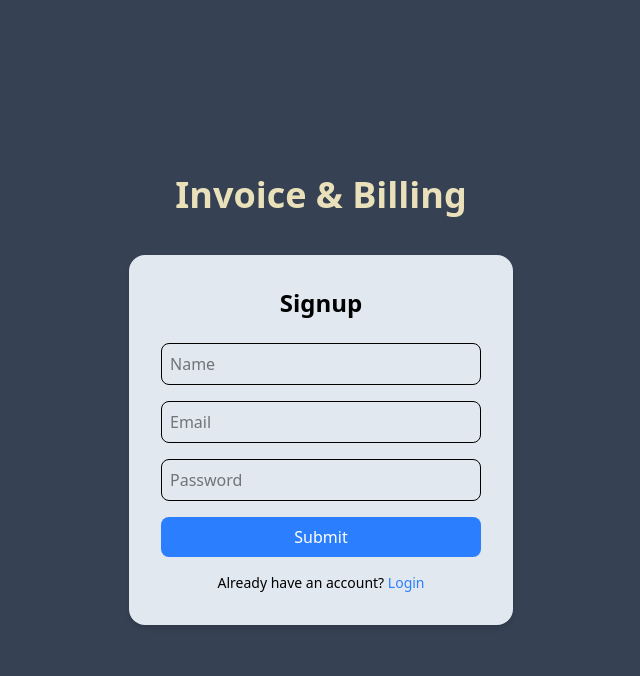
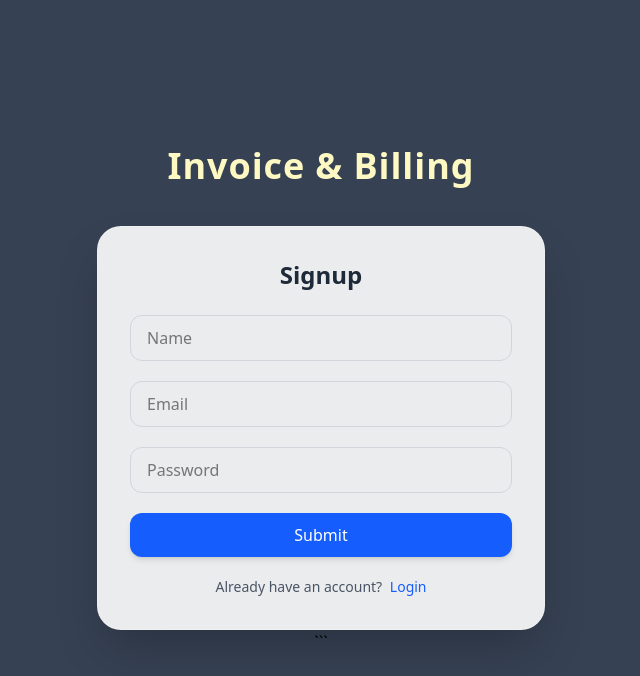
Before and after one commit to piyushkale/Invoice-and-Billing-WebApp, a website: page frontend/index.html in a window 1280 px wide. Both pictures are taken after a click on the button "Signup". Shown: the whole page, without its empty margins (319-959 px from the left). Drawn offline with nearby package versions, Linux system fonts and the light colour scheme.

Commit message:
Improved Tailwind classes

````diff
--- a/frontend/admin-dashboard.js
+++ b/frontend/admin-dashboard.js
@@ -51,7 +51,7 @@ function displayPendingRequests(data) {
         </div>`;
   data.map((biz, i) => {
     pendingContainer.innerHTML += `  <div
-          class="flex justify-around p-2 items-center flex-row text-slate-800/80 bg-black/10"
+          class="flex justify-around p-2 items-center flex-row text-slate-200 bg-black/10"
         >
           <h2>${i + 1}. ${biz.name}</h2>
           <h3>${biz.email}</h3>
@@ -264,12 +264,16 @@ async function loadAnalyticalData() {
       headers: { Authorization: token },
     });
     const data = res.data;
-    console.log(data);
+
+
     document.getElementById("topUser").innerText = data.topUser?.name
       ? data.topUser.name
       : "N/A";
     document.getElementById("total30").innerText = data.total30DayInvoices
       ? data.total30DayInvoices
+      : "N/A";
+    document.getElementById("premiumUsers").innerText = data.premiumUsersCount
+      ? data.premiumUsersCount
       : "N/A";
     document.getElementById("totalUsers").innerText = data.totalUsers
       ? data.totalUsers
--- a/frontend/index.html
+++ b/frontend/index.html
@@ -7,50 +7,91 @@
   </head>
 
   <body class="bg-gray-700 flex flex-col items-center justify-center h-screen">
-    <h2 class="text-4xl text-amber-100 mb-10 opacity-90 font-bold">Invoice & Billing</h2>
-    <div class="bg-slate-200 p-8 rounded-2xl shadow-md w-96">
-      <h2 id="title" class="text-2xl font-bold mb-6 text-center">Login</h2>
+    <!doctype html>
 
-      <form id="authForm" class="space-y-4">
-        <!-- Name (only for signup) -->
+    <html lang="en">
+      <head>
+        <meta charset="UTF-8" />
+        <title>Auth</title>
+        <link href="./src/output.css" rel="stylesheet" />
+      </head>
+
+      <body>
+        <div class="w-full max-w-md">
+          <!-- Heading -->
+          <h2
+            class="text-4xl font-extrabold text-center text-yellow-100 tracking-wide mb-10"
+          >
+            Invoice & Billing
+          </h2>
+
+          <!-- Card -->
+          <div
+            class="bg-white/90 backdrop-blur-md border border-white/20 p-8 rounded-3xl shadow-2xl"
+          >
+            <h2
+              id="title"
+              class="text-2xl font-semibold text-gray-800 text-center mb-6"
+            >
+              Login
+            </h2>
+
+            <form id="authForm" class="space-y-5">
+              <!-- Name -->
               <input
                 type="text"
                 id="name"
                 placeholder="Name"
-          class="w-full p-2 border rounded-lg hidden"
+                class="w-full px-4 py-2.5 border border-gray-300 rounded-xl focus:outline-none focus:ring-2 focus:ring-blue-500 focus:border-transparent transition hidden"
               />
 
+              <!-- Email -->
               <input
                 type="email"
                 id="email"
                 placeholder="Email"
-          class="w-full p-2 border rounded-lg"
+                class="w-full px-4 py-2.5 border border-gray-300 rounded-xl focus:outline-none focus:ring-2 focus:ring-blue-500 focus:border-transparent transition"
                 required
               />
 
+              <!-- Password -->
               <input
                 type="password"
                 id="password"
                 placeholder="Password"
-          class="w-full p-2 border rounded-lg"
+                class="w-full px-4 py-2.5 border border-gray-300 rounded-xl focus:outline-none focus:ring-2 focus:ring-blue-500 focus:border-transparent transition"
                 required
               />
 
+              <!-- Button -->
               <button
                 type="submit"
-          class="w-full bg-blue-500 text-white py-2 rounded-lg hover:bg-blue-600"
+                class="w-full bg-blue-600 text-white py-2.5 rounded-xl font-medium hover:bg-blue-700 active:scale-[0.98] transition-all duration-150 shadow-md"
               >
                 Submit
               </button>
 
-        <p class="text-center text-sm">
+              <!-- Toggle -->
+              <p class="text-center text-sm text-gray-600">
                 <span id="toggleText">Don't have an account?</span>
-          <button type="button" id="toggleBtn" class="text-blue-500">
+                <button
+                  type="button"
+                  id="toggleBtn"
+                  class="ml-1 text-blue-600 font-medium hover:underline"
+                >
                   Signup
                 </button>
               </p>
             </form>
           </div>
+        </div>
+
+        <script src="https://cdn.jsdelivr.net/npm/axios/dist/axios.min.js"></script>
+        <script src="./auth.js"></script>
+        ```
+      </body>
+    </html>
+
     <script src="https://cdn.jsdelivr.net/npm/axios/dist/axios.min.js"></script>
     <script src="./auth.js"></script>
   </body>
--- a/frontend/invoice.js
+++ b/frontend/invoice.js
@@ -2,7 +2,7 @@ const params = new URLSearchParams(window.location.search);
 const invoiceId = params.get("id");
 
 const token = localStorage.getItem("token");
-
+let premiumUser = false;
 let items = [];
 let isOwner = false;
 
@@ -14,6 +14,8 @@ async function loadInvoice() {
     });
 
     const inv = res.data.invoice;
+    premiumUser = res.data.details.isPremium;
+    await checkPremium();
     document.getElementById("bizName").innerText =
       res.data.details.businessName;
     document.getElementById("bizAddress").innerText = res.data.details.address;
@@ -32,6 +34,17 @@ async function loadInvoice() {
     setupUI();
   } catch (err) {
     console.error(err);
+  }
+}
+
+async function checkPremium() {
+  const chatDiv = document.getElementById("chatWidget");
+  const toggleEditDiv = document.getElementById("toggleEditDiv");
+  if (!premiumUser) {
+    chatDiv.remove();
+    toggleEditDiv.remove();
+  } else {
+    chatDiv.classList.remove("hidden");
   }
 }
 
````
Also changed, not shown: frontend/admin-dashboard.html (+1 -1 lines), frontend/invoice.html (+1 -1 lines), frontend/src/output.css. Lines whose indentation alone changed are shown as unchanged.
